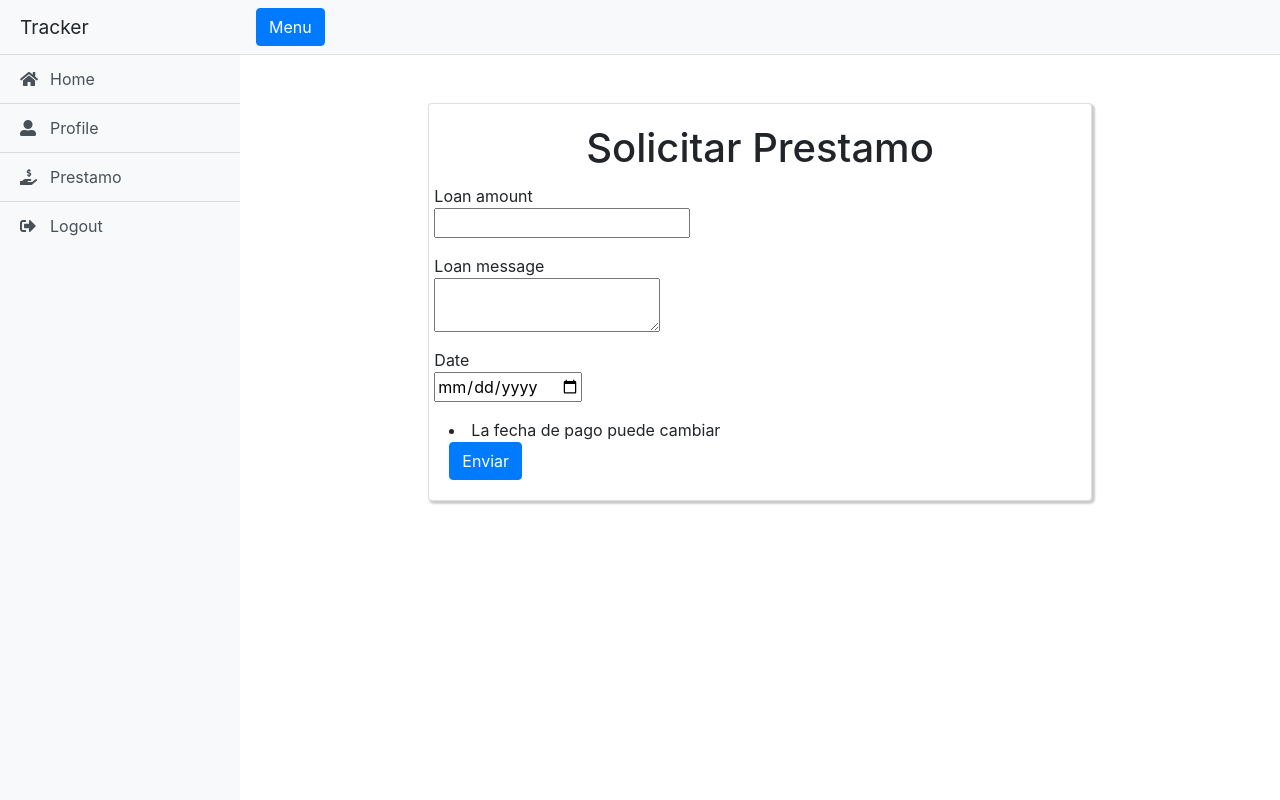
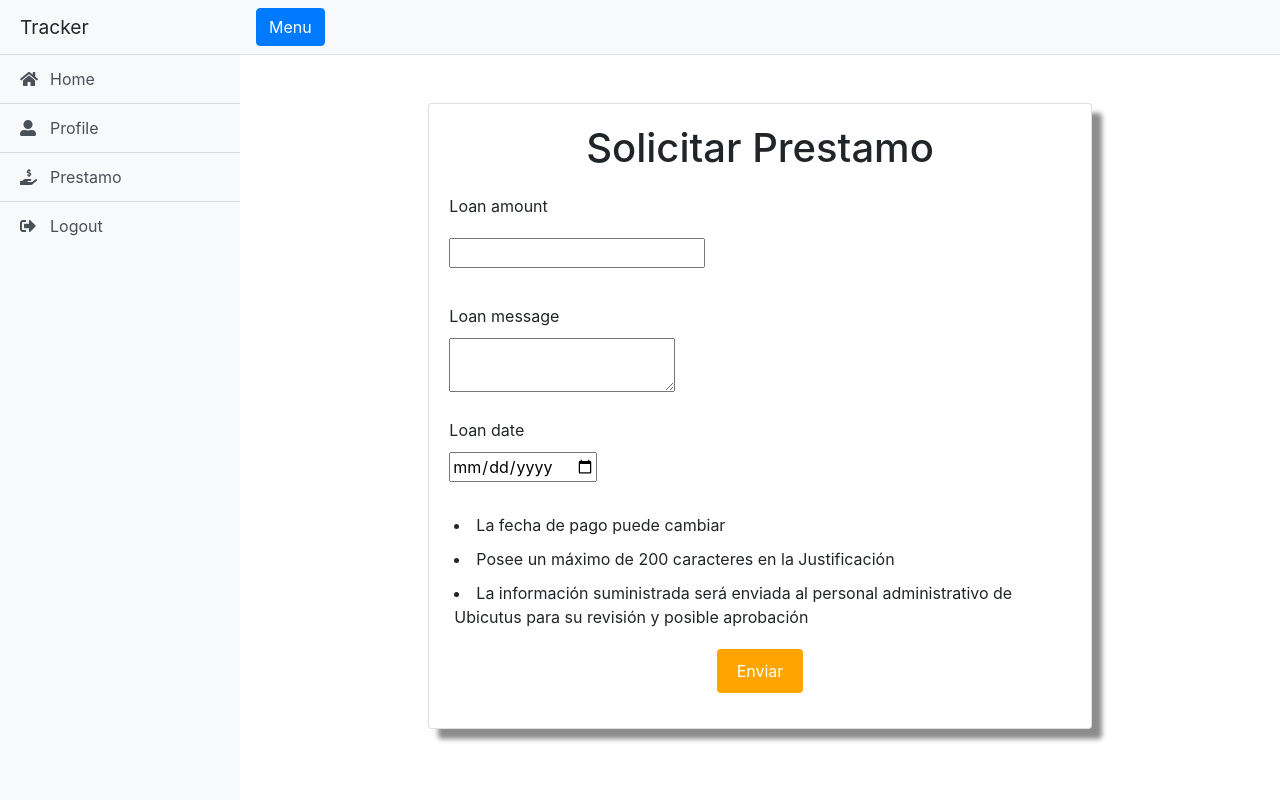
Before and after one commit to PS1115-Skala/tracker, a Django app: template trackerApp/templates/trackerApp/base_loan.html in a window 1280 px wide. Run offline with Django 3.2, Linux system fonts and the light colour scheme; the template is opened without the code that fills it, so the values that code supplies are empty, except form fields; tables that the repository leaves empty hold one stand-in row (values such as "Sample post"); form fields are guessed from the names that the template uses; some libraries are stand-ins or nearby versions.

Commit message:
arreglando estilos

```diff
--- a/trackerApp/static/css/base_loan.css
+++ b/trackerApp/static/css/base_loan.css
@@ -7,3 +7,38 @@
     /* font-size: 25px; */
     font-weight: bold;
 }
+
+.pad {
+    padding: 10px 10px 10px 15px;
+}
+
+.pad1 {
+    padding: 10px 10px 0px 15px;
+}
+
+.reglas {
+    padding: 5px;
+}
+
+.boton {
+    padding-top: 15px;
+    padding-bottom: 15px;
+    justify-content: flex-end;
+    display: flex;
+    justify-content: center;
+}
+
+.botton1 {
+    background-color: #FFA500;
+    padding: 10px 20px 10px 20px;
+    border: none;
+}
+
+.w {
+    width: 100%;
+}
+
+.genero {
+    border-color: darkgrey;
+    border-radius: inherit;
+}
--- a/trackerApp/static/css/register.css
+++ b/trackerApp/static/css/register.css
@@ -60,3 +60,8 @@ body {
     font-weight: bold;
     color: crimson;
 }
+
+.genero {
+    border-color: darkgrey;
+    border-radius: inherit;
+}
--- a/trackerApp/templates/trackerApp/base_loan.html
+++ b/trackerApp/templates/trackerApp/base_loan.html
@@ -9,7 +9,7 @@
 <div class="container-fluid">
     <div class="row card-center">
         <div class="container-fluid-margin  mt-5 col-8">
-            <div class="card" style="width: 100% ; height: auto; box-shadow: 2px 2px 2px 1px rgba(0, 0, 0, 0.2);" >
+            <div class="card" style="width: 100% ; height: auto; box-shadow: 10px 10px 5px 0px rgba(0, 0, 0, 0.45);" >
                 <div class="card-body">
                   <div class="title">
                   <h1 class="card-title">Solicitar Prestamo</h1>
@@ -18,18 +18,18 @@
                     <div>
                       {% csrf_token %}
                       <div class="form-group">
-                        <div class="row">
+                        <div class="row pad">
                           {{ form.loan_amount.label }}
                         </div>
-                        <div class="row">
+                        <div class="row pad">
                           {{ form.loan_amount }}
                         </div>
                       </div>
                       <div class="form-group">
-                        <div class="row">
+                        <div class="row pad1">
                           {{ form.loan_message.label }}
                         </div>
-                        <div class="row">
+                        <div class="row pad1">
                           {{ form.loan_message }}
                         </div>
                         <!-- <label for="exampleInputPassword1">Justificación</label>
@@ -39,21 +39,28 @@
                         <!-- <input type="text" class="form-control" id="exampleInputPassword1"  placeholder={{request.user.position}}> -->
                       </div>
                       <div class="form-group">
-                        <div class="row">
-                          {{ form.date.label }}
+                        <div class="row pad1">
+                          {{ form.loan_date.label }}
                         </div>
-                        <div class="row">
-                          {{ form.date }}
+                        <div class="row pad">
+                          {{ form.loan_date }}
                         </div>
                       </div>
                     </div>
-                    <div>
-                      <li>
+                    <div >
+                      <li class="reglas">
                         La fecha de pago puede cambiar
-
+                      </li>
+                      <li class="reglas">
+                        Posee un máximo de 200 caracteres en la Justificación
+                      </li>
+                      <li class="reglas">
+                        La información suministrada será enviada al personal administrativo de Ubicutus para su revisión y posible aprobación
                       </li>
                     </div>
-                    <button type="submit" id="button-save" class="btn btn-primary">Enviar</button>
+                    <div class="boton">
+                      <button type="submit" id="button-save" class="btn botton1 btn-primary">Enviar</button>
+                    </div>
                   </form>
                 </div>
             </div>
```
Also changed, not shown: trackerApp/forms.py (+5 -4 lines).
